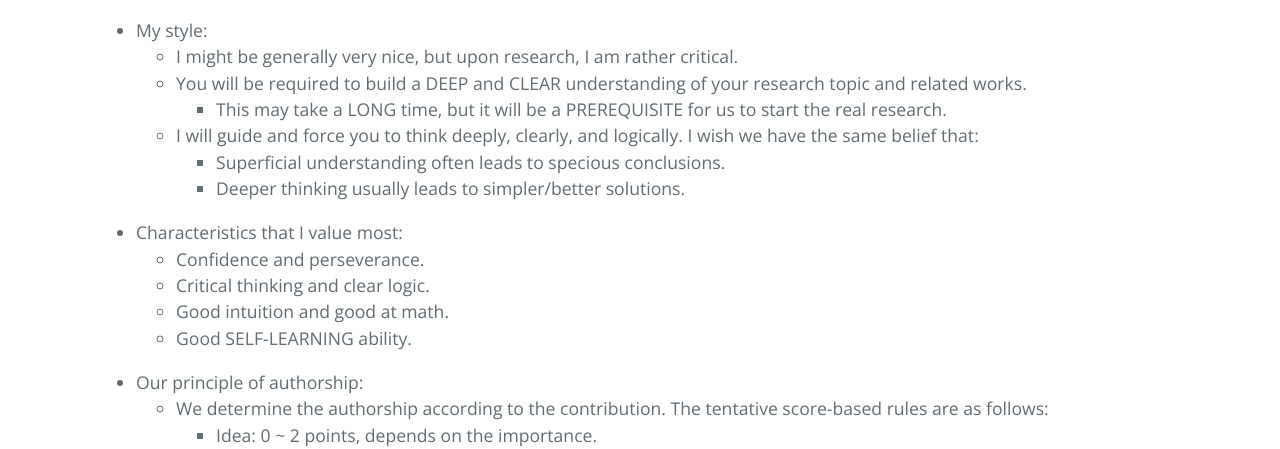
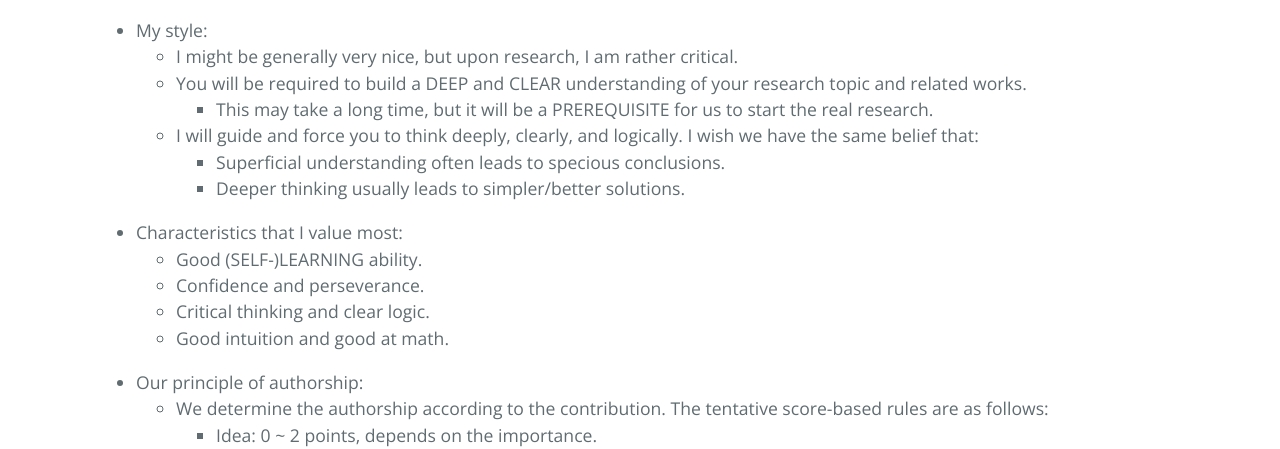
Before and after one commit to ZhimingZhou/zhimingzhou.github.io, a Jekyll site: the page built from _posts/2021-10-11-Prospective-Students.md, in a window 1280 px wide. Shown: the part 1096-1545 px from the top of the page. Built offline with Jekyll 4.4.1, drawn with Linux system fonts in a browser that asks for light colours; comment, search, counter and statistics services are not loaded.

```diff
--- a/_posts/2021-10-11-Prospective-Students.md
+++ b/_posts/2021-10-11-Prospective-Students.md
@@ -42,17 +42,17 @@ I’m looking for talented students with enthusiasm for fundamental research in
 - My style:
 	- I might be generally very nice, but upon research, I am rather critical.
 	- You will be required to build a DEEP and CLEAR understanding of your research topic and related works.
-		- This may take a LONG time, but it will be a PREREQUISITE for us to start the real research.
+		- This may take a long time, but it will be a PREREQUISITE for us to start the real research.
 	- I will guide and force you to think deeply, clearly, and logically. I wish we have the same belief that:
 		- Superficial understanding often leads to specious conclusions.
 		- Deeper thinking usually leads to simpler/better solutions.
 
 <!--  -->
 - Characteristics that I value most:
+	- Good (SELF-)LEARNING ability.
 	- Confidence and perseverance.
 	- Critical thinking and clear logic.
 	- Good intuition and good at math.
-	- Good SELF-LEARNING ability.
 
 <!--  -->
 - Our principle of authorship:
```
